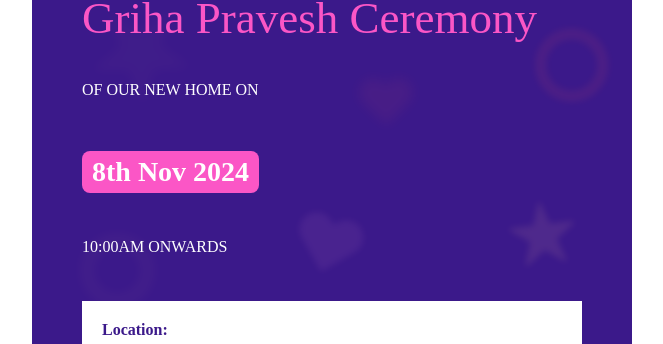
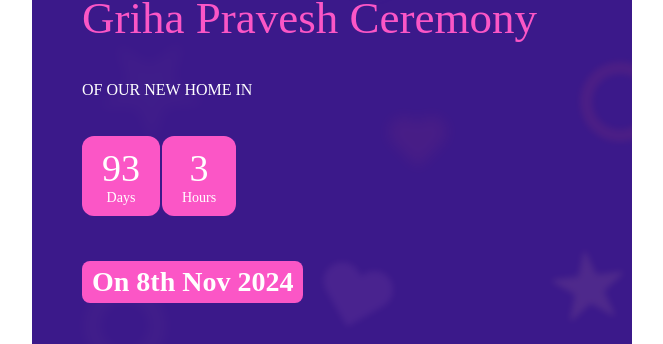
Before and after one commit to rrohitmishraa/gharwas, a React (Create React App) app: page / in a window 1280 px wide. Shown: the part 343-687 px from the top of the page, without its empty margins (308-971 px from the left). Built offline with nearby package versions, Linux system fonts and the light colour scheme; a web font is replaced by a local one.

Commit message:
added countdown

```diff
--- a/src/App.css
+++ b/src/App.css
@@ -82,6 +82,27 @@ body {
   font-size: 16px;
   margin-top: 30px;
   line-height: 2;
+}
+
+.countdown {
+  display: flex;
+  margin-top: 30px;
+}
+
+.countdown p {
+  background-color: var(--pink);
+  margin-right: 2px;
+  padding: 10px 20px;
+  border-radius: 12px;
+  display: flex;
+  flex-direction: column;
+  justify-content: center;
+  align-items: center;
+  font-size: 38px;
+}
+
+.countdown p span {
+  font-size: 14px;
 }
 
 .date {
--- a/src/App.js
+++ b/src/App.js
@@ -1,4 +1,4 @@
-import React, { memo } from "react";
+import React, { memo, useEffect, useState } from "react";
 import Lottie from "lottie-react";
 import "./App.css";
 import rangoli from "./rangoli.json";
@@ -14,6 +14,29 @@ const OptimizedLottie = memo(() => (
 ));
 
 function App() {
+  const [timeLeft, setTimeLeft] = useState(calculateTimeLeft());
+
+  useEffect(() => {
+    const timer = setInterval(() => {
+      setTimeLeft(calculateTimeLeft());
+    }, 1000);
+
+    return () => clearInterval(timer);
+  }, []);
+
+  function calculateTimeLeft() {
+    const targetDate = new Date("2024-11-08T00:00:00");
+    const now = new Date();
+    const difference = targetDate - now;
+
+    const days = Math.floor(difference / (1000 * 60 * 60 * 24));
+    const hours = Math.floor(
+      (difference % (1000 * 60 * 60 * 24)) / (1000 * 60 * 60)
+    );
+
+    return { days, hours };
+  }
+
   return (
     <div className="container">
       <OptimizedLottie />
@@ -24,8 +47,16 @@ function App() {
         </span>
         <span className="top-text"> Cordially invite you to the </span>
         <span className="gp"> Griha Pravesh Ceremony </span>
-        <span className="text-two"> OF OUR NEW HOME ON </span>
-        <span className="date"> 8th Nov 2024</span>
+        <span className="text-two"> OF OUR NEW HOME IN </span>
+        <div className="countdown">
+          <p>
+            {timeLeft.days} <span>Days</span>
+          </p>
+          <p>
+            {timeLeft.hours} <span>Hours</span>
+          </p>
+        </div>
+        <span className="date">On 8th Nov 2024</span>
         <span className="time"> 10:00AM ONWARDS </span>
 
         <img src="./components/family.png" className="fam-pic" alt="" />
```
